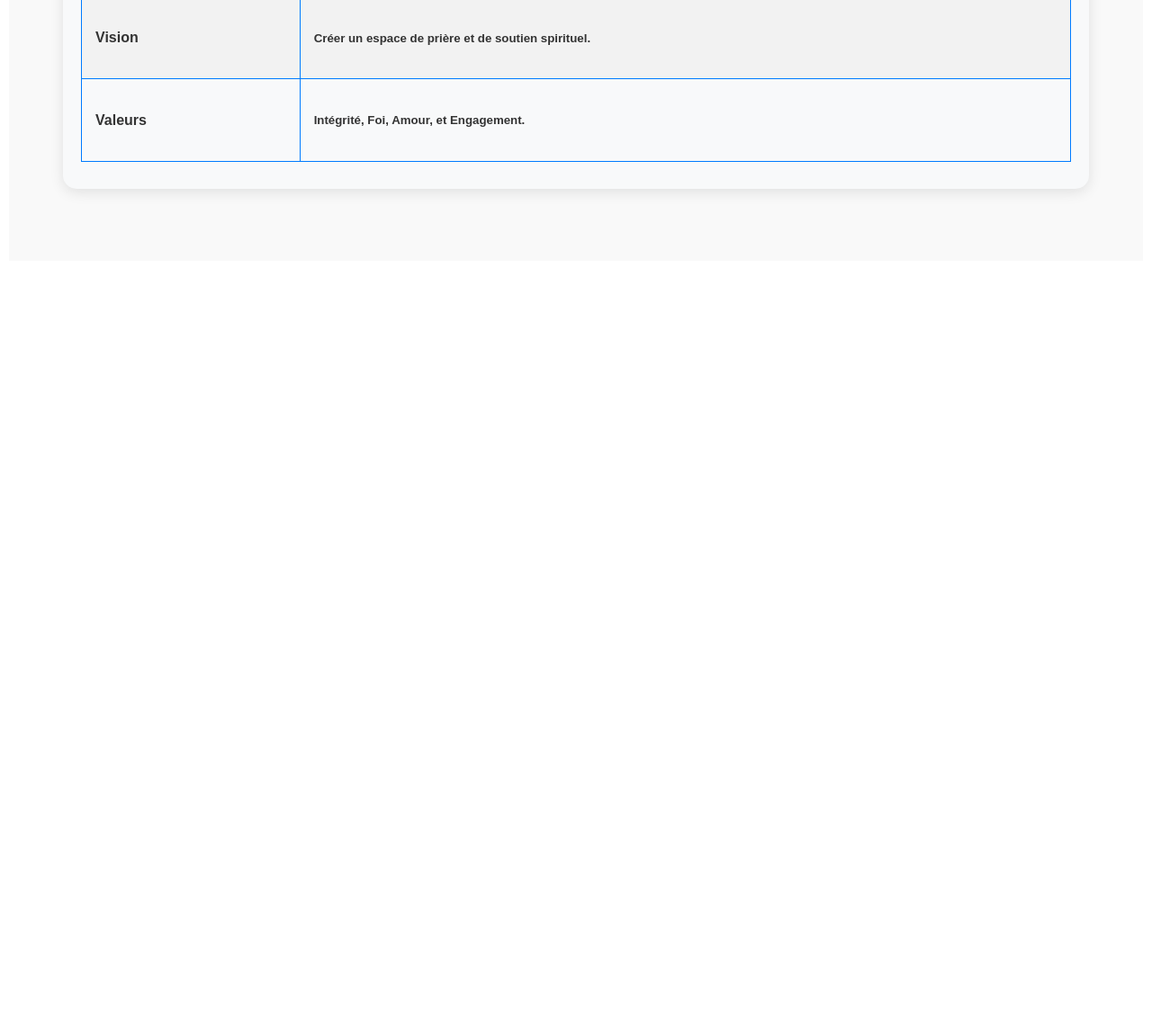
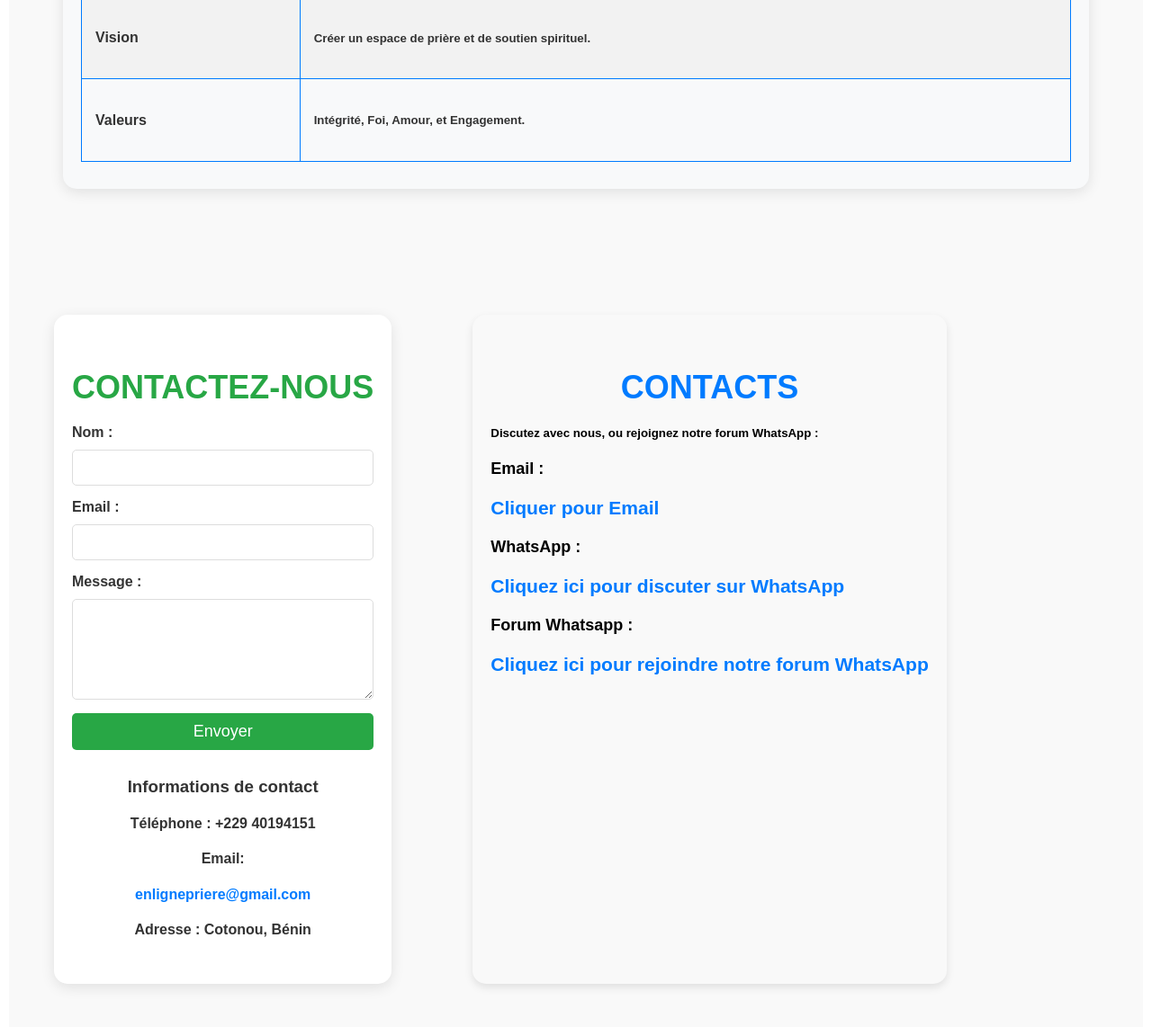
Before and after one commit to PriereenLigne/PriereenLigne, a plain HTML site: page index.html in a window 1280 px wide. Shown: the part 7131-8273 px from the top of the page at 90% size. Before the commit the page ends 7431 px from the top, so only its background shows below. Drawn offline with Linux system fonts and the light colour scheme.

Commit message:
Update index.html

```diff
--- a/index.html
+++ b/index.html
@@ -3859,7 +3859,41 @@
 </div>
     <div class="a-propos-content">
 </section>
-
+<div id="contact">
+    <h2>Contactez-nous</h2>
+    <form class="contact-form">
+        <label for="name">Nom :</label>
+        <input type="text" id="name" name="name" required>
+
+        <label for="enlignepriere@gmail.com">Email :</label>
+        <input type="enlignepriere@gmail.com" id="email" name="enlignepriere@gmail.com" required>
+
+        <label for="message">Message :</label>
+        <textarea id="message" name="message" rows="5" required></textarea>
+
+        <button type="submit">Envoyer</button>
+    </form>
+
+    <div class="contact-info">
+        <h3>Informations de contact</h3>
+        <p><h4>Téléphone : +229 40194151</h4></p>
+        <p><h4>Email:</h4> <a href="enlignepriere@gmail.com"><h4>enlignepriere@gmail.com</h4></a></p>
+        <p><h4>Adresse : Cotonou, Bénin</h4></p>
+    </div>
+</div>
+        <section id="Contacts">
+    <h2>Contacts</h2>
+    <div class="Contact-info">
+        <p><h5>Discutez avec nous, ou rejoignez notre forum WhatsApp :</h5></p>
+        <ul>
+            <li><strong>Email :</strong> <a href="enlignepriere@gmail.com"><h3>Cliquer pour Email </h3></a></li>
+            <li><strong>WhatsApp :</strong> <a href="https://wa.me/+22940194151" target="_blank"><h3>Cliquez ici pour discuter sur WhatsApp</h3></a></li>
+            <li><strong>Forum Whatsapp :</strong> <a href="https://chat.whatsapp.com/JnEG13M6Zpk2LB85yLtRE8" target="_blank"><h3>Cliquez ici pour rejoindre notre forum WhatsApp</h3></a></li>
+        </ul>
+    </div>
+</section>
+            </div>
+                    </section>
     </main>
 
     <footer>
```
